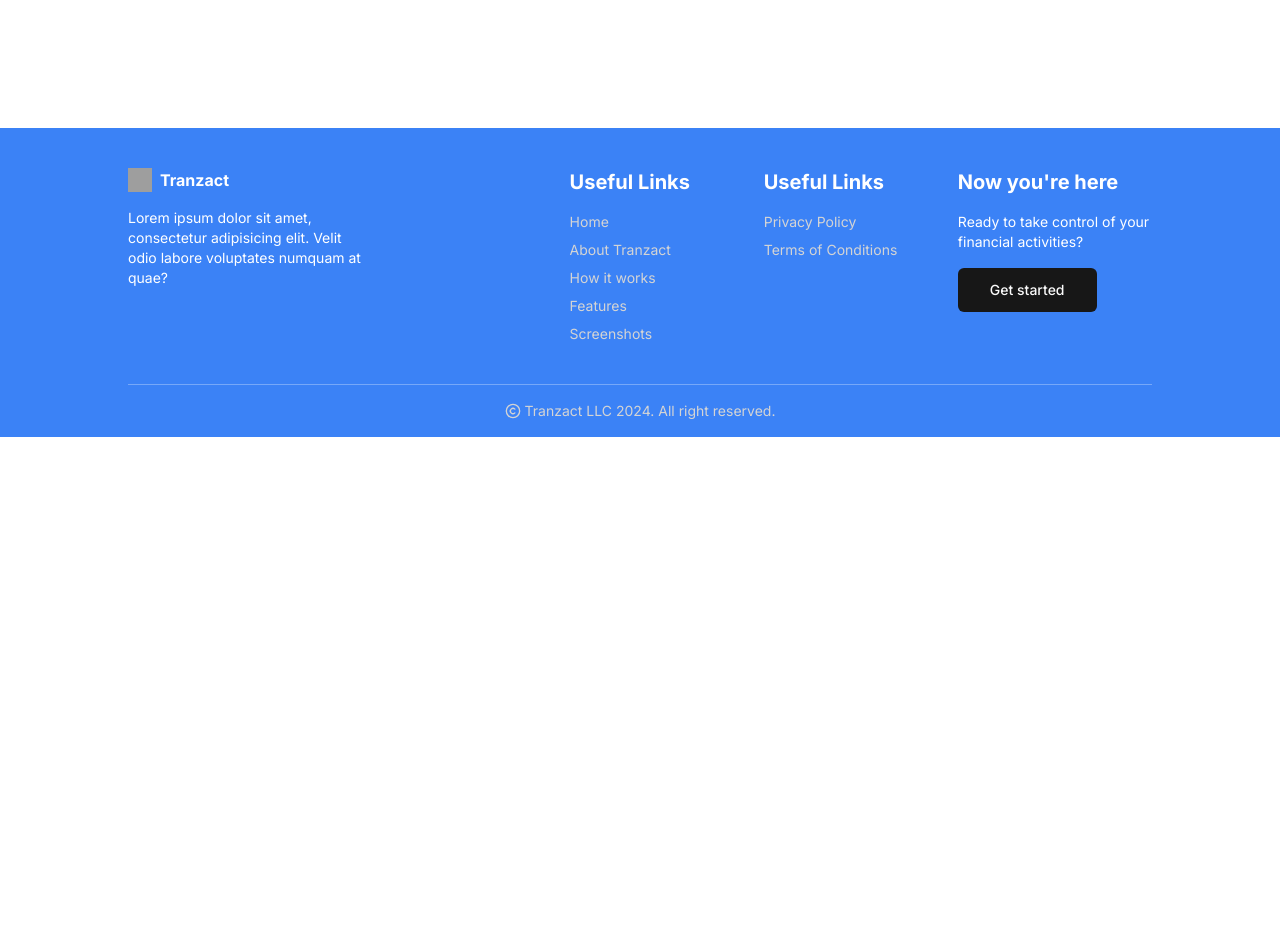
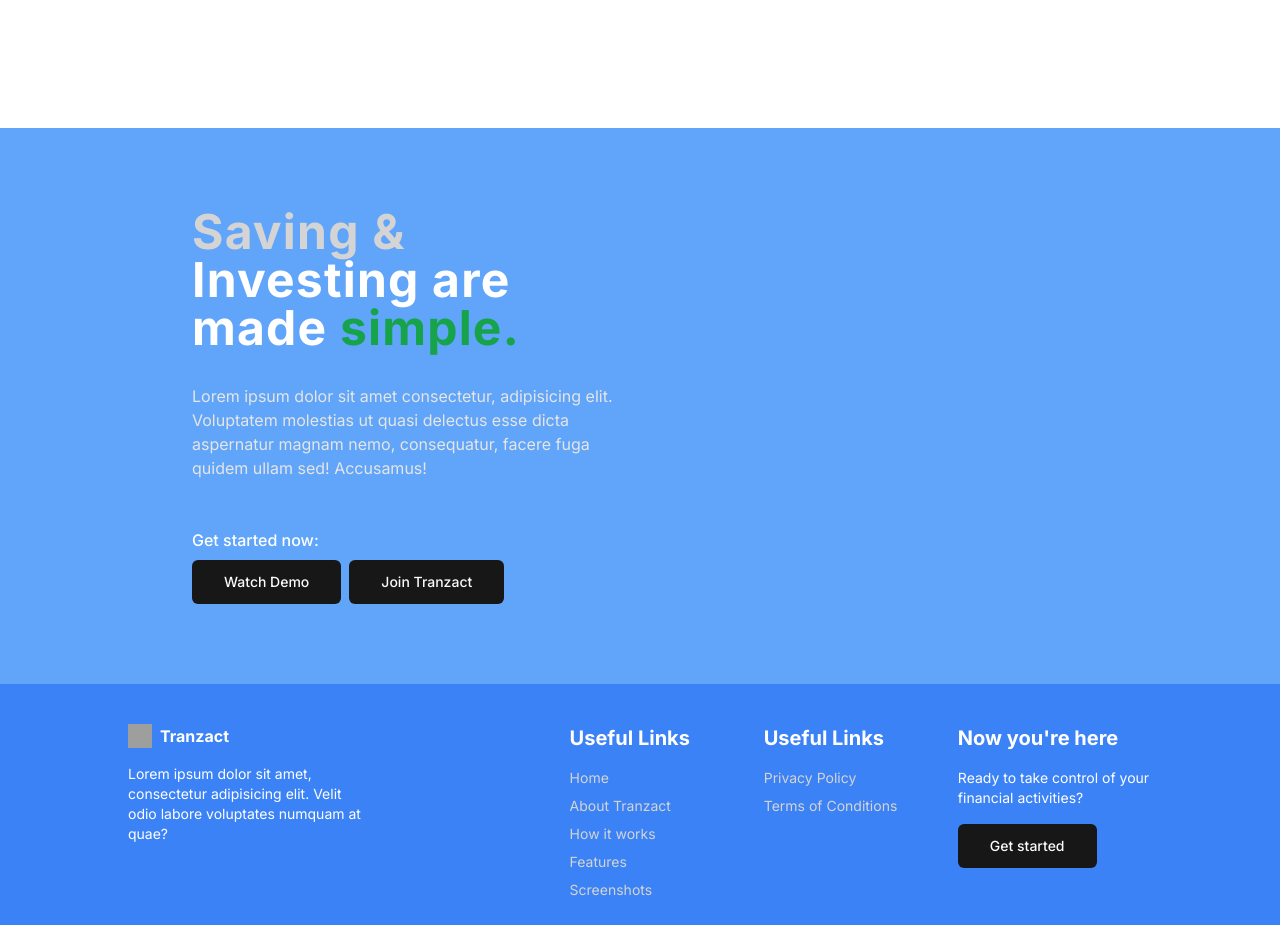
Before and after one commit to Ayothegod/tranzact-app, a React (Vite) app in the folder client/: page / in a window 1280 px wide. Shown: the part 1524-2449 px from the top of the page. Before the commit the page ends 1961 px from the top, so only its background shows below. Built offline with nearby package versions, Linux system fonts and the light colour scheme; grey boxes are pictures that could not be loaded.

Commit message:
add call to action

```diff
--- /dev/null
+++ b/client/src/components/utils/CallToAction.tsx
@@ -0,0 +1,34 @@
+import { Button } from "../ui/button";
+
+export default function CallToAction() {
+  return (
+    <div className="bg-blue-400 py-20">
+      <div className="max-w-4xl mx-auto">
+        <div className="w-full md:w-1/2 flex-shrink-0 flex flex-col gap-8">
+          <h1 className="text-5xl tracking-wide font-bold text-white">
+            <span className="text-neutral-300">Saving &</span> Investing are
+            made <span className="text-green-600">simple.</span>
+          </h1>
+
+          <p className="text-neutral-200">
+            Lorem ipsum dolor sit amet consectetur, adipisicing elit. Voluptatem
+            molestias ut quasi delectus esse dicta aspernatur magnam nemo,
+            consequatur, facere fuga quidem ullam sed! Accusamus!
+          </p>
+
+          <div className="mt-4">
+            <p className="mb-2 text-white font-medium">Get started now:</p>
+            <div className="flex items-center gap-2">
+              <Button size={"lg"} className="w-max">
+                Watch Demo
+              </Button>
+              <Button size={"lg"} className="w-max">
+                Join Tranzact
+              </Button>
+            </div>
+          </div>
+        </div>
+      </div>
+    </div>
+  );
+}
--- a/client/src/routes/root.tsx
+++ b/client/src/routes/root.tsx
@@ -8,6 +8,7 @@ import Hero from "@/components/utils/Hero";
 import Features from "@/components/utils/Features";
 import HowItWorks from "@/components/utils/HowItWorks";
 import Footer from "@/components/utils/Footer";
+import CallToAction from "@/components/utils/CallToAction";
 
 export default function Root() {
   return (
@@ -19,13 +20,14 @@ export default function Root() {
 
       <div className="bg-blue-500">
         <RootHeader />
-        <Hero/>
+        <Hero />
       </div>
 
-      <Features/>
-      <HowItWorks/>
+      <Features />
+      <HowItWorks />
 
-      <Footer/>
+      <CallToAction />
+      <Footer />
     </>
   );
 }
```
